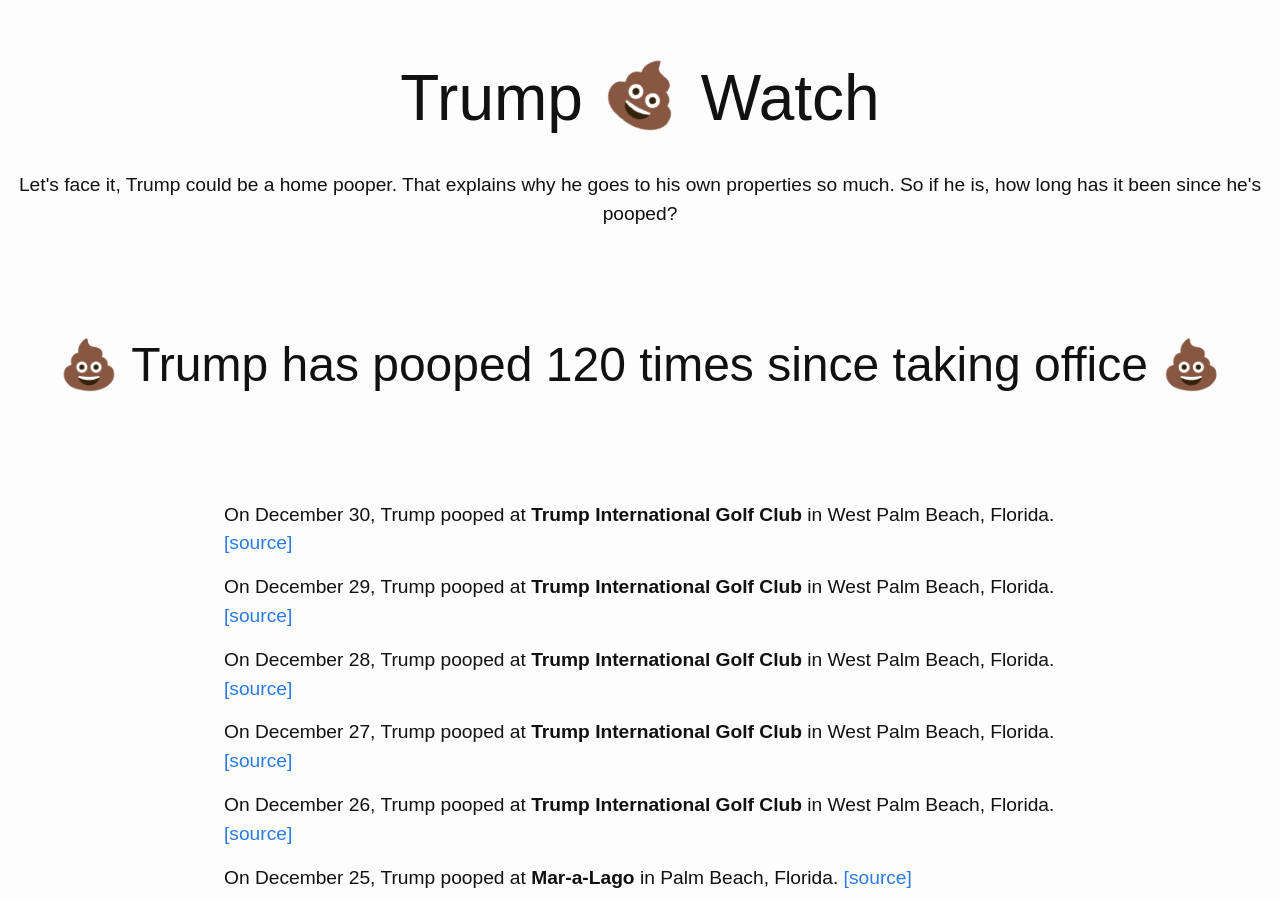
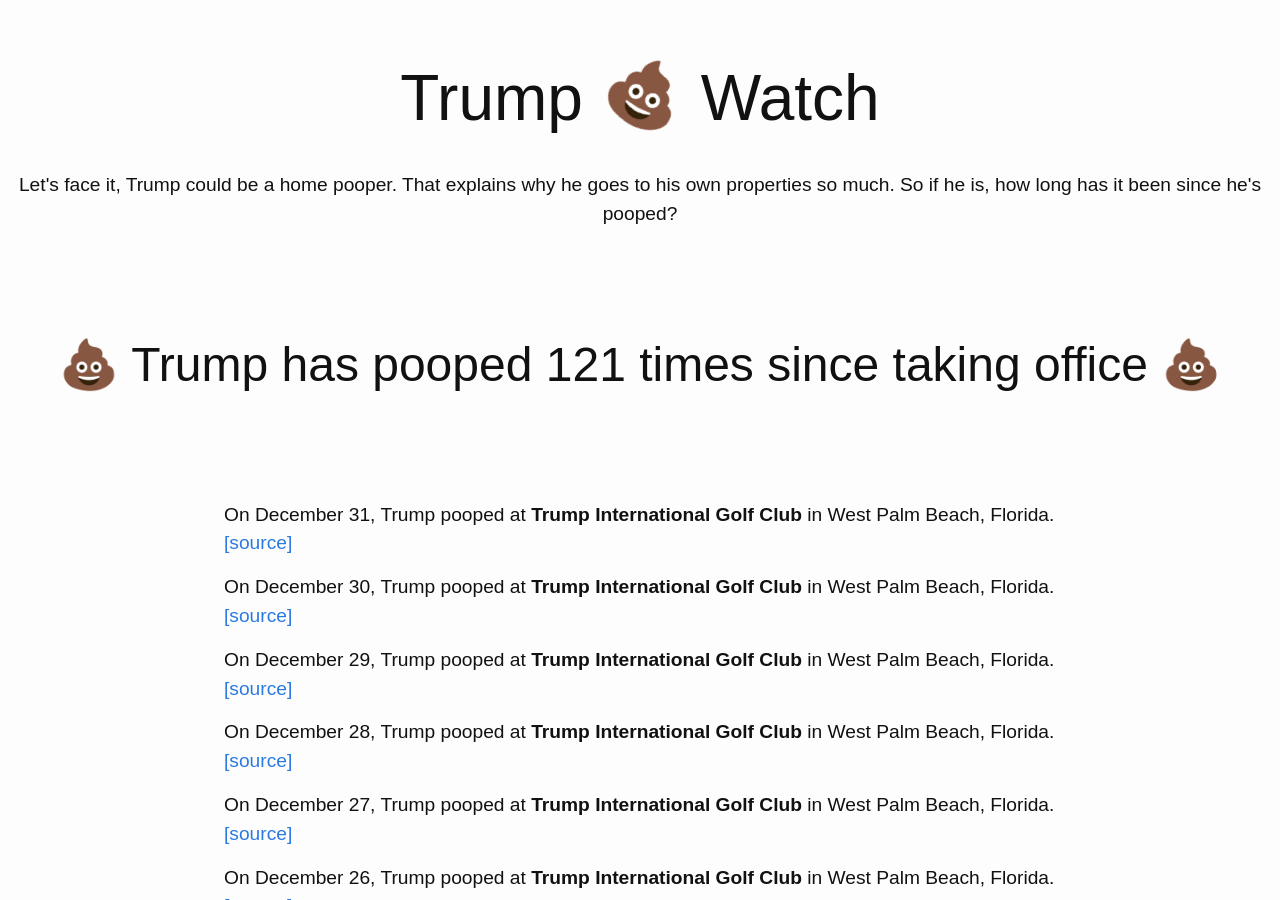
Before and after one commit to dansinker/trumppoopwatch.org, a Jekyll site: the page built from pooparchive.md, in a window 1280 px wide and 900 px high. Built offline with Jekyll 4.4.1, drawn with Linux system fonts in a browser that asks for light colours; nearby versions of some CDN libraries.

Commit message:
new years eve poopin

```diff
--- a/_data/trumps.yml
+++ b/_data/trumps.yml
@@ -1,4 +1,8 @@
 poops:
+- location: Trump International Golf Club
+  city: West Palm Beach, Florida
+  date: 2017-12-31
+  link: https://twitter.com/CillizzaCNN/status/947483813231382528
 - location: Trump International Golf Club
   city: West Palm Beach, Florida
   date: 2017-12-30
```
